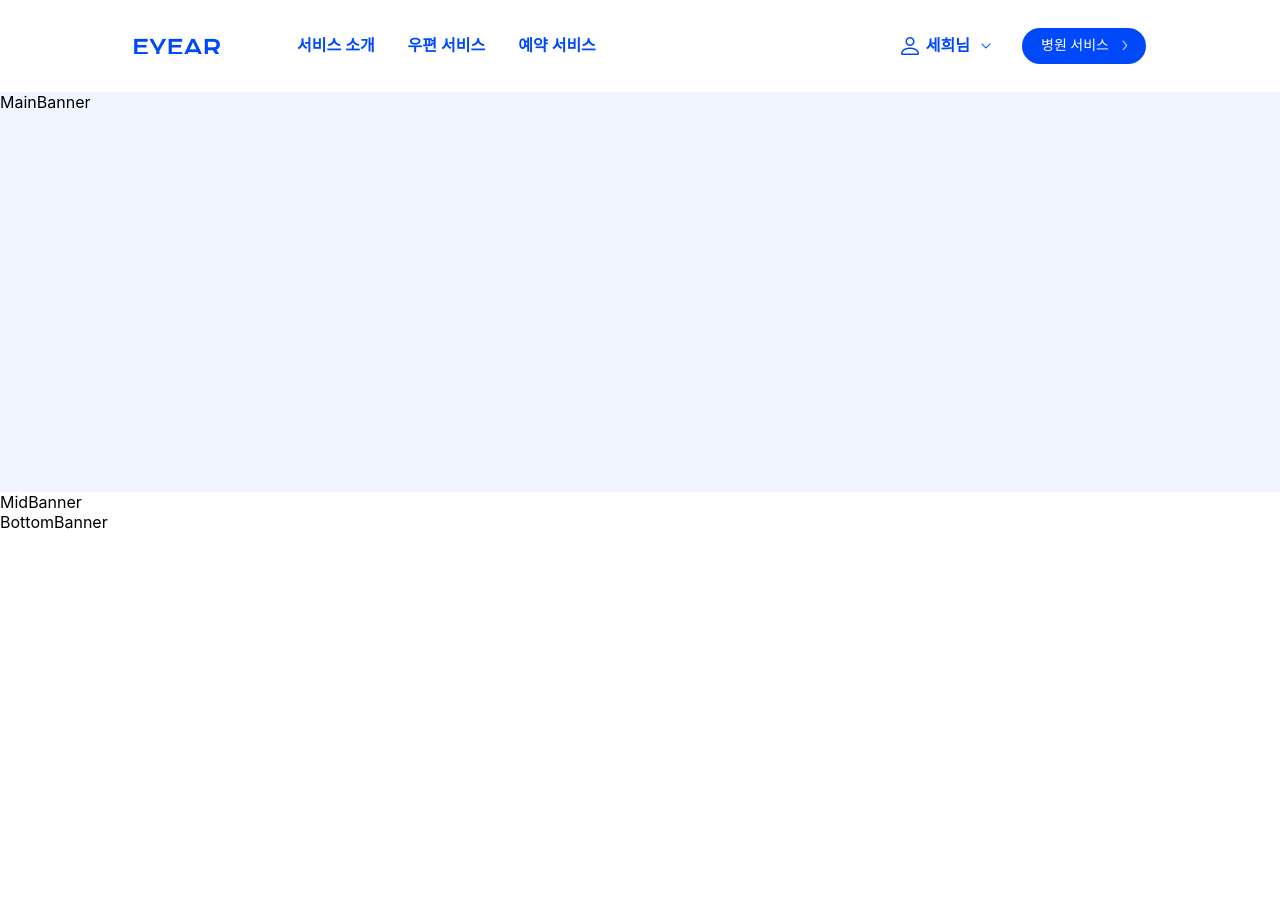
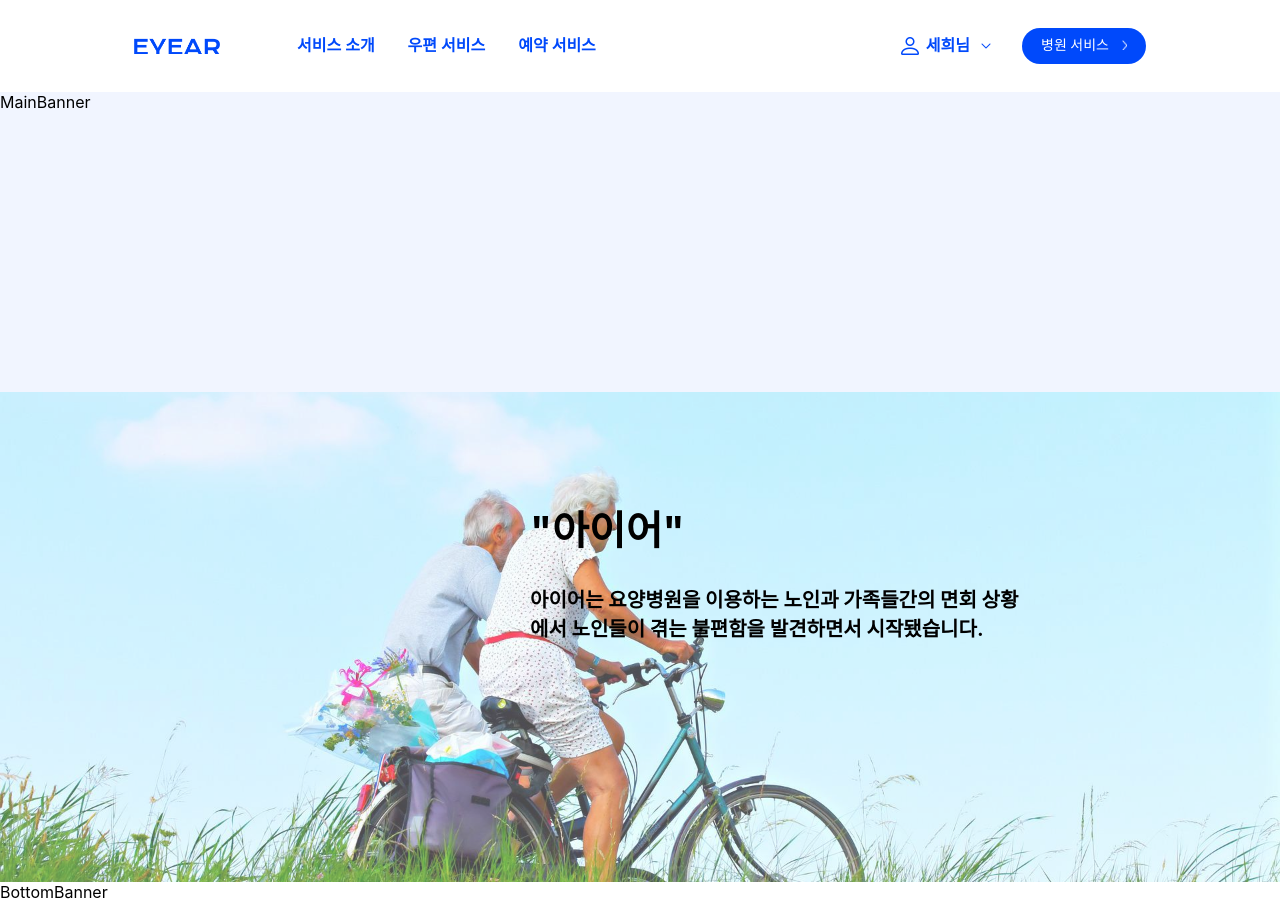
Before and after one commit to eyear22/type_eyear_frontend, a React (Create React App) app: page / in a window 1280 px wide. Before the commit the page ends 800 px from the top, so only its background shows below. Built offline with nearby package versions, Linux system fonts and the light colour scheme.

Commit message:
[FEAT] 홈 중간 배너

```diff
--- a/src/components/Main/MainBanner.tsx
+++ b/src/components/Main/MainBanner.tsx
@@ -10,7 +10,7 @@ const MainBanner = () => {
 
 const Container = styled.div`
   background: #f1f5ff;
-  height: 400px;
+  height: 300px;
 `;
 
 export default MainBanner;
--- a/src/components/Main/MidBanner.tsx
+++ b/src/components/Main/MidBanner.tsx
@@ -1,13 +1,47 @@
 import styled from 'styled-components';
+const Background = process.env.PUBLIC_URL + '/img/img_background.jpg';
 
 const MidBanner = () => {
   return (
     <>
-      <Container>MidBanner</Container>
+      <Container>
+        <Image src={Background} alt="" />
+        <TextDiv>
+          <Title>"아이어"</Title>
+          <SubTitle>
+            아이어는 요양병원을 이용하는 노인과 가족들간의 면회 상황에서 노인들이 겪는 불편함을 발견하면서 시작됐습니다.
+          </SubTitle>
+        </TextDiv>
+      </Container>
     </>
   );
 };
 
-const Container = styled.div``;
+const Container = styled.div`
+  position: relative;
+  display: flex;
+`;
+
+const Image = styled.img`
+  width: 100%;
+  height: 490px;
+  object-fit: cover;
+  opacity: 0.7;
+`;
+
+const TextDiv = styled.div`
+  position: absolute;
+  top: 80px;
+  right: 250px;
+  width: 500px;
+`;
+
+const SubTitle = styled.h2`
+  font-size: 20px;
+`;
+
+const Title = styled.h1`
+  font-size: 40px;
+`;
 
 export default MidBanner;
```
Also changed, not shown: public/img/img_background.jpg (added).
